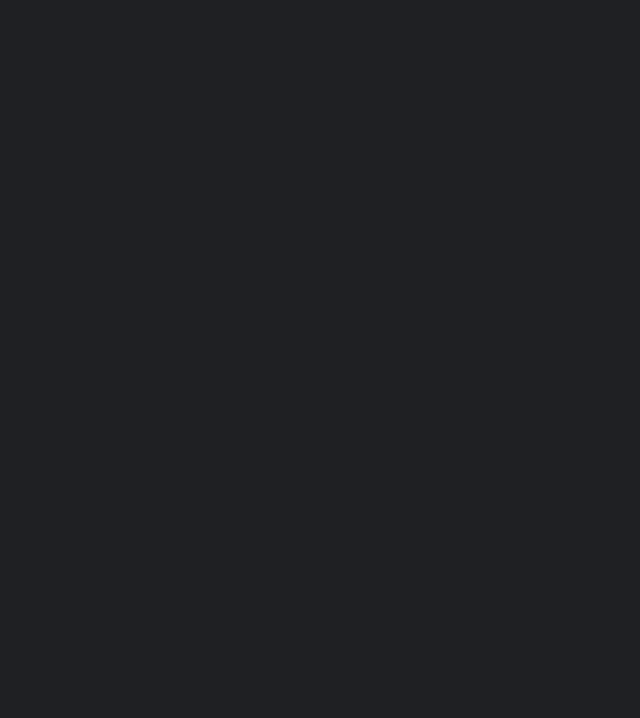
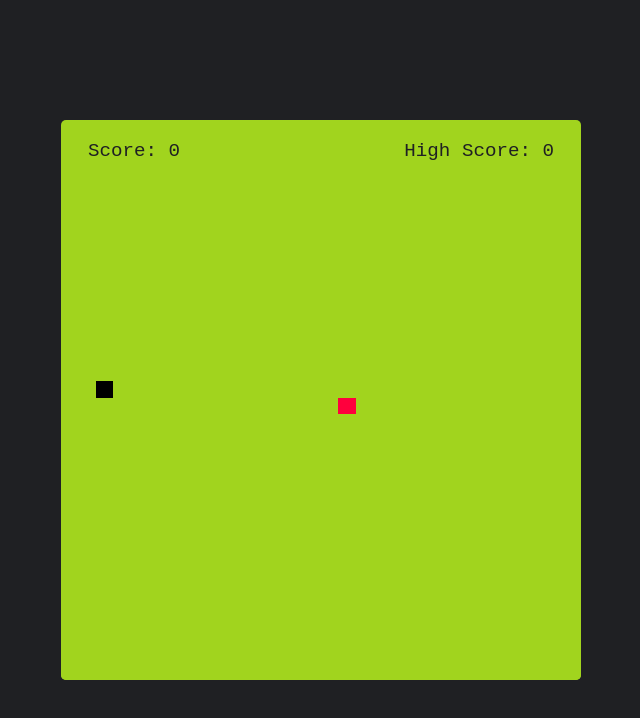
Before and after one commit to AkaiSombra/preEntrega3_Romero_Cruz_JS, a plain HTML site: page index.html in a window 1280 px wide. Shown: the whole page, without its empty margins (319-959 px from the left). Drawn offline with Linux system fonts and the light colour scheme; a web font is replaced by a local one.

Commit message:
Close to finished

```diff
--- a/CSS/style.css
+++ b/CSS/style.css
@@ -1,4 +1,51 @@
+
 *{
+    margin: 0;
+    padding: 0;
+    box-sizing: border-box;
+    font-family: 'Martian Mono', monospace;
+}
+
+body {
+    display: flex;
+    align-items: center;
+    justify-content: center;
+    min-height: 100vh;
     background-color: #1F2023;
-    color: #ffffff;
 }
+
+.gameContainer{
+    width: 65vmin;
+    height: 70vmin;
+    display: flex;
+    overflow: hidden;
+    flex-direction: column;
+    border-radius: 5px;
+    background-color: #a1d41e;
+}
+
+
+.gameDetails{
+    color: #1F2023;
+    font-size: 1.2rem;
+    font-weight: 500;
+    padding: 20px 27px;
+    display: flex;
+    justify-content: space-between;
+}
+
+.gameBoard{
+    width: 100%;
+    height: 100%;
+    background-color: #a1d41e;
+    display: grid;
+    grid-template: repeat(30, 1fr) / repeat(30, 1fr);
+}
+
+.gameBoard .food{
+    background: #ff003d;
+}
+
+.gameBoard .snakeHead{
+    background: #000000;
+}
--- a/JS/main.js
+++ b/JS/main.js
@@ -0,0 +1,62 @@
+const playBoard = document.querySelector(".gameBoard")
+
+let foodX;
+let foodY;
+
+let snakeX = 3;
+let snakeY = 13;
+
+let snakeBody = [];
+
+let velocityX = 0;
+let velocityY = 0;
+
+const randomFoodPosition = () => {
+    foodX = Math.floor(Math.random() * 29) + 1 ;
+    foodY = Math.floor(Math.random() * 29) + 1 ;
+}
+
+const changeDirection = (e) => {
+    if(e.key === "ArrowUp"){
+        velocityX = 0;
+        velocityY = -1;
+    } else if(e.key === "ArrowDown"){
+        velocityX = 0;
+        velocityY = 1;
+    } else if(e.key === "ArrowLeft"){
+        velocityX = -1;
+        velocityY = 0;
+    } else if(e.key === "ArrowRight"){
+        velocityX = 1;
+        velocityY = 0;
+    }
+}
+
+const initGame = () => {
+    let htmlAdding = `<div class="food" style="grid-area: ${foodY} / ${foodX}"></div>`
+
+    if(snakeX === foodX && snakeY === foodY){
+        randomFoodPosition();
+        snakeBody.push([foodX, foodY]);
+    }
+
+    for(let i= snakeBody.length - 1; i> 0; i--){
+        snakeBody[i] = snakeBody[i - 1]
+    }
+
+    snakeBody[0] = [snakeX, snakeY]
+
+    snakeX += velocityX;
+    snakeY += velocityY;
+
+    for(let i =0; i<snakeBody.length; i++){
+        htmlAdding += `<div class="snakeHead" style="grid-area: ${snakeBody[i][1]} / ${snakeBody[i][0]}"></div>`
+    }
+
+    playBoard.innerHTML = htmlAdding;
+}
+
+randomFoodPosition();
+setInterval(initGame, 125);
+
+document.addEventListener("keydown", changeDirection);
--- a/index.html
+++ b/index.html
@@ -5,9 +5,18 @@
     <meta name="viewport" content="width=device-width, initial-scale=1.0">
     <title>Document</title>
     <link rel="stylesheet" href="./CSS/style.css">
+    <link rel="preconnect" href="https://fonts.googleapis.com">
+    <link rel="preconnect" href="https://fonts.gstatic.com" crossorigin>
+    <link href="https://fonts.googleapis.com/css2?family=Martian+Mono:wght@100;200;300;400;500;600;700;800&display=swap" rel="stylesheet">
 </head>
 <body>
-
+    <div class="gameContainer">
+        <div class="gameDetails">
+            <div class="score">Score: 0</div>
+            <div class="highScore">High Score: 0</div>
+        </div>
+        <div class="gameBoard"></div>
+    </div>
 
     <script src="./JS/main.js"></script>
 </body>
```
